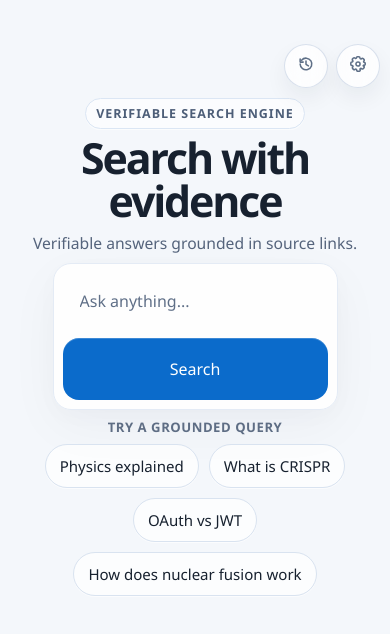
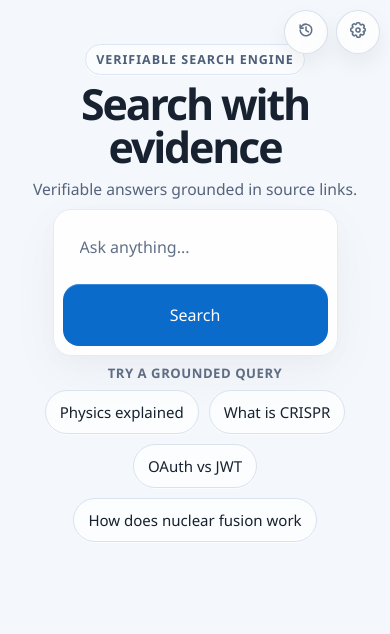
Before and after one commit to xeo-ma/ai-search-engine, a Next.js app in the folder frontend/: page / in a window 390 px wide. Shown: the top 634 px of the page. Built offline with nearby package versions, Linux system fonts and the light colour scheme.

Commit message:
Move utility controls

```diff
--- a/frontend/src/styles/globals.css
+++ b/frontend/src/styles/globals.css
@@ -97,6 +97,10 @@ main {
 }
 
 .page-utility-bar {
+  position: fixed;
+  top: calc(env(safe-area-inset-top, 0px) + 20px);
+  right: max(20px, env(safe-area-inset-right, 0px));
+  z-index: 41;
   display: flex;
   justify-content: flex-end;
   align-items: center;
@@ -131,9 +135,9 @@ main {
 
 .page-utility-button:hover,
 .page-utility-button:focus-visible {
-  background: rgba(255, 255, 255, 0.92);
+  background: #f1f5f9;
   border-color: #c4d4e8;
-  color: var(--text);
+  color: #415168;
   box-shadow: 0 12px 26px rgba(23, 33, 47, 0.09);
   transform: translateY(-1px);
 }
@@ -1178,6 +1182,11 @@ button:disabled {
     min-height: 44px;
   }
 
+  .page-utility-bar {
+    top: calc(env(safe-area-inset-top, 0px) + 14px);
+    right: max(12px, env(safe-area-inset-right, 0px));
+  }
+
   .settings-menu {
     width: min(260px, calc(100vw - 24px));
   }
@@ -1369,7 +1378,8 @@ button:disabled {
   }
 
   .page-utility-bar {
-    margin-bottom: 2px;
+    top: calc(env(safe-area-inset-top, 0px) + 10px);
+    right: max(10px, env(safe-area-inset-right, 0px));
   }
 
   .history-drawer {
```
